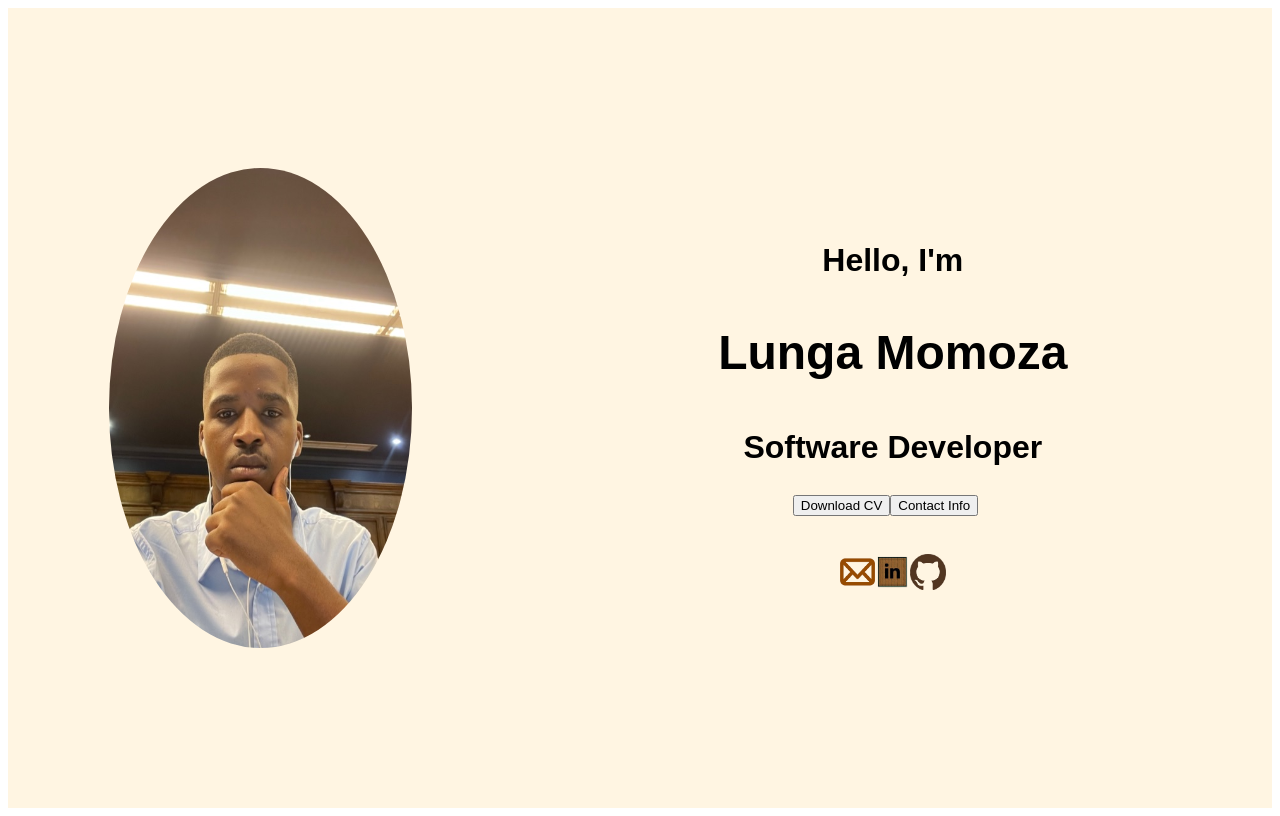
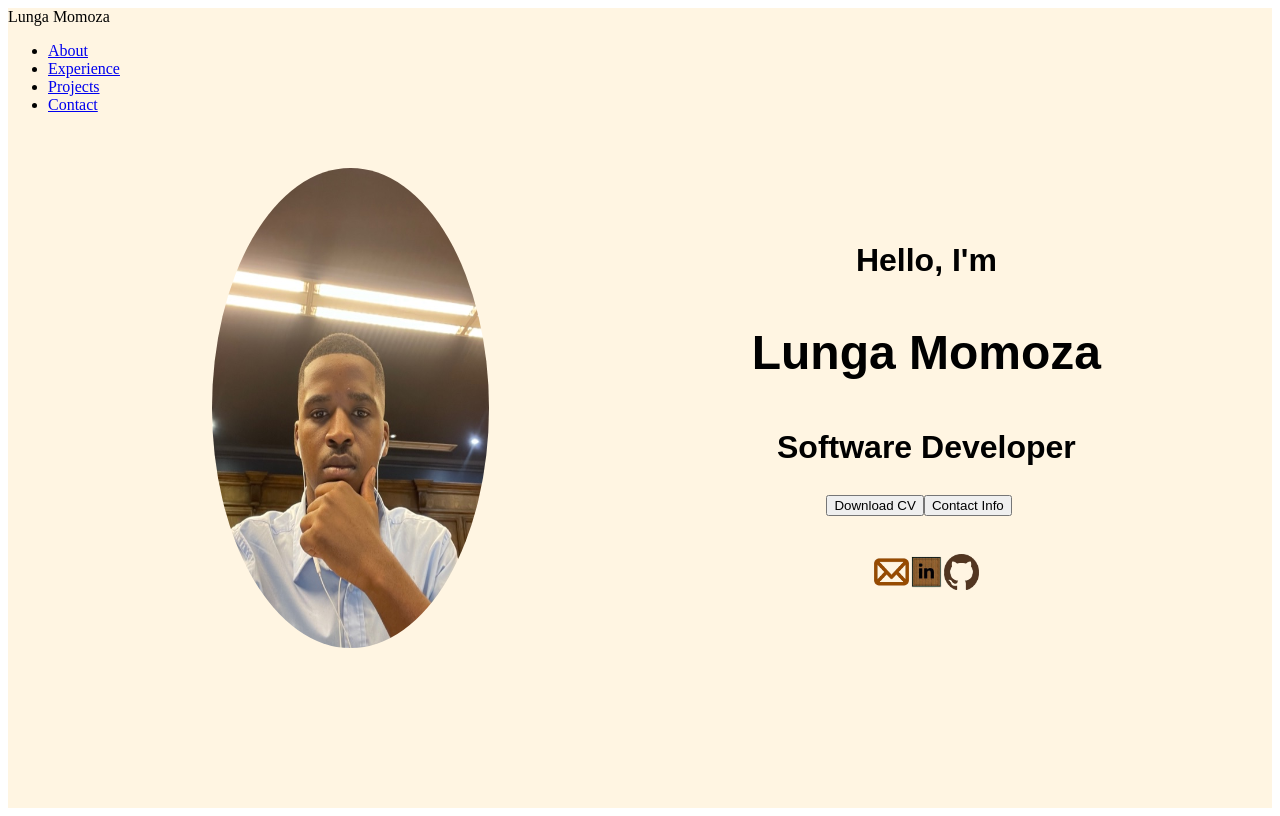
Before and after one commit to lungaHamilton09/Best-Vue-Port, a Vue app: page / in a window 1280 px wide. Built offline with nearby package versions, Linux system fonts and the light colour scheme.

Commit message:
Added the navbar

```diff
--- a/src/Home/HomeCard.vue
+++ b/src/Home/HomeCard.vue
@@ -1,10 +1,21 @@
 <template>
-  <nav></nav>
 
-  <!-- home section  -->
+<!-- home section  -->
   <div class="main-container">
     <div class="left-section"></div>
     <div class="right-section"></div>
+
+    <nav id="desktop-nav">
+    <div class="logo">Lunga Momoza</div>
+    <div>
+      <ul class="nav-links">
+        <li><a href="#about">About</a></li>
+        <li><a href="#experience">Experience</a></li>
+        <li><a href="#projects">Projects</a></li>
+        <li><a href="#contact">Contact</a></li>
+      </ul>
+    </div>
+  </nav>
 
     <div class="image-container">
       <img src="../images/IMG_1691.jpg" alt="#" class="hero-image">
```
